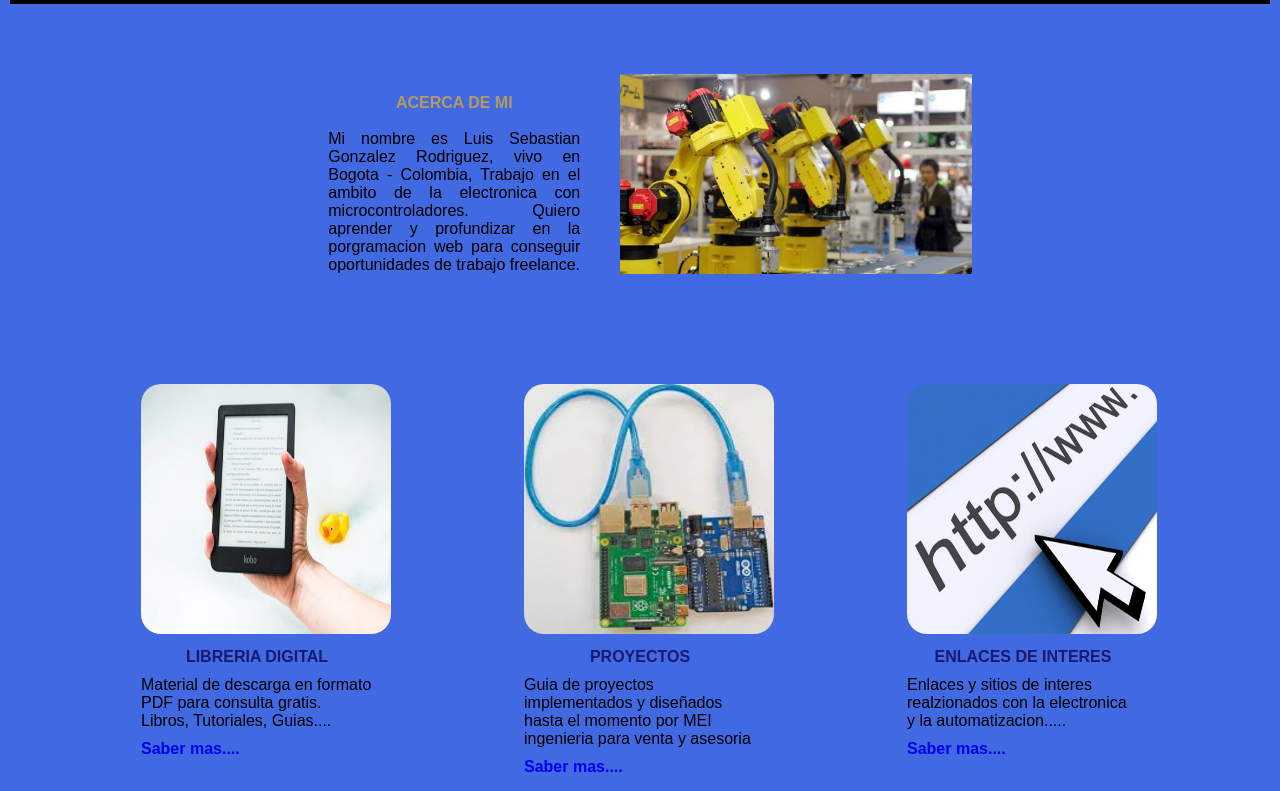
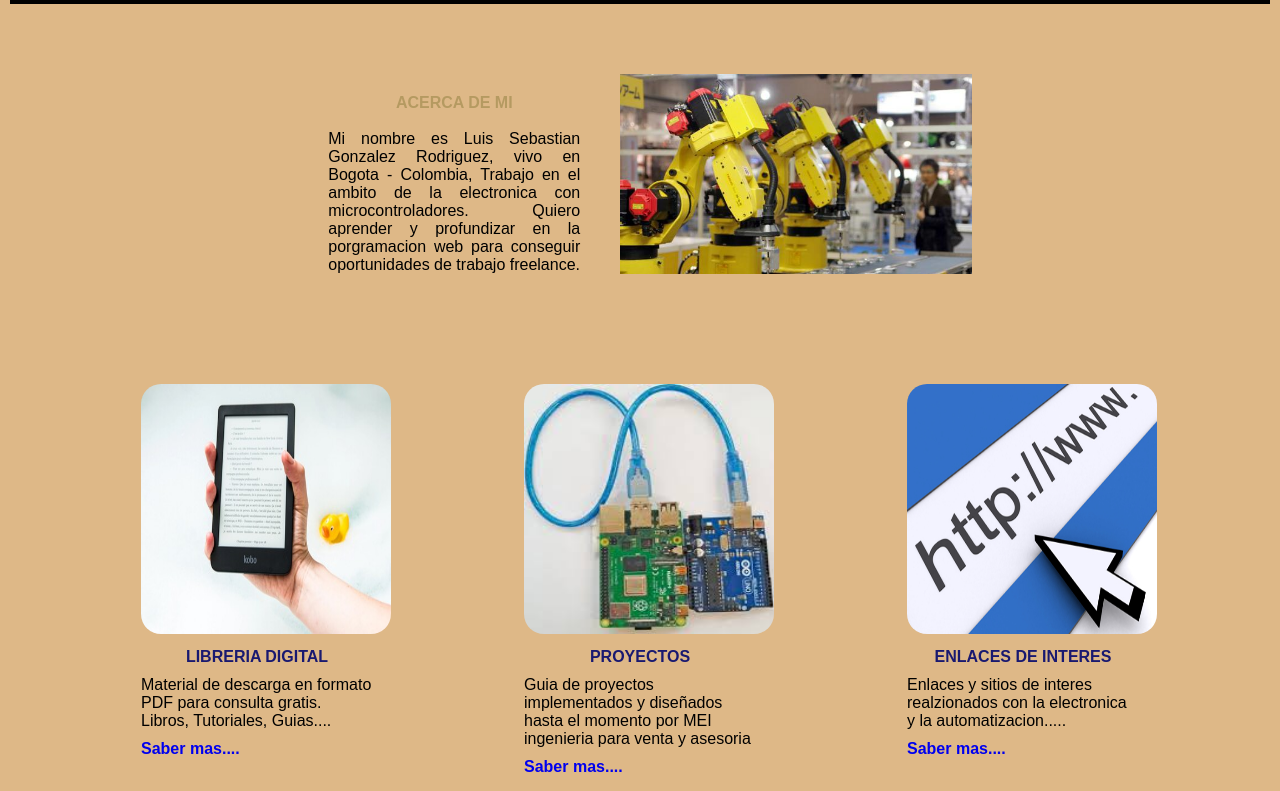
Before and after one commit to Lsgrsebas/mirepositorioremoto, a plain HTML site: page index.html in a window 1280 px wide. Shown: the part 137-928 px from the top of the page. Drawn offline with Linux system fonts and the light colour scheme.

Commit message:
cambio color de fondo

```diff
--- a/nuevo1.css
+++ b/nuevo1.css
@@ -14,7 +14,7 @@
 }
 
 body {
-    background-color: royalblue;
+    background-color: burlywood;
 }
 
                                 /******************* CONFIGURACION INICIAL *********************/
```
